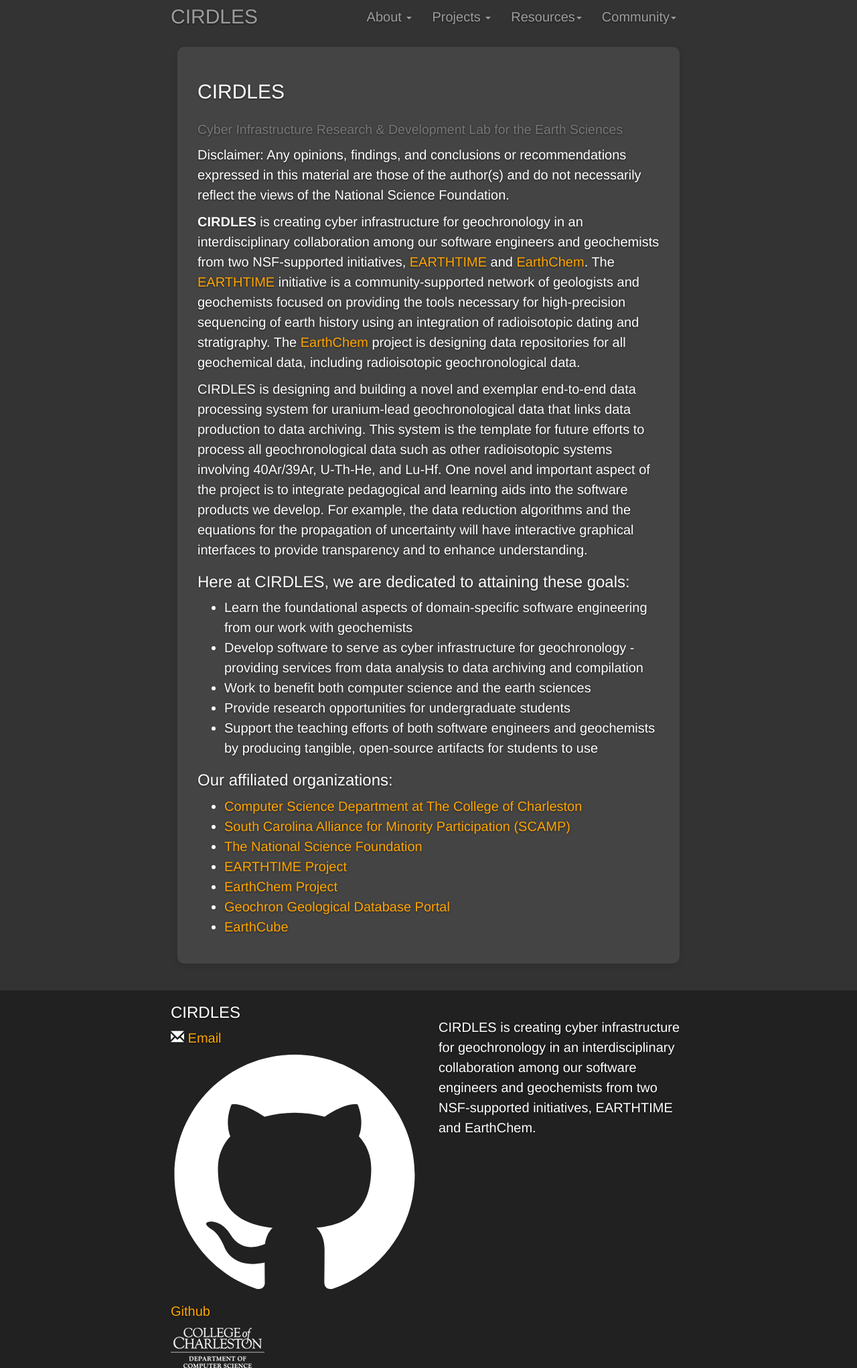
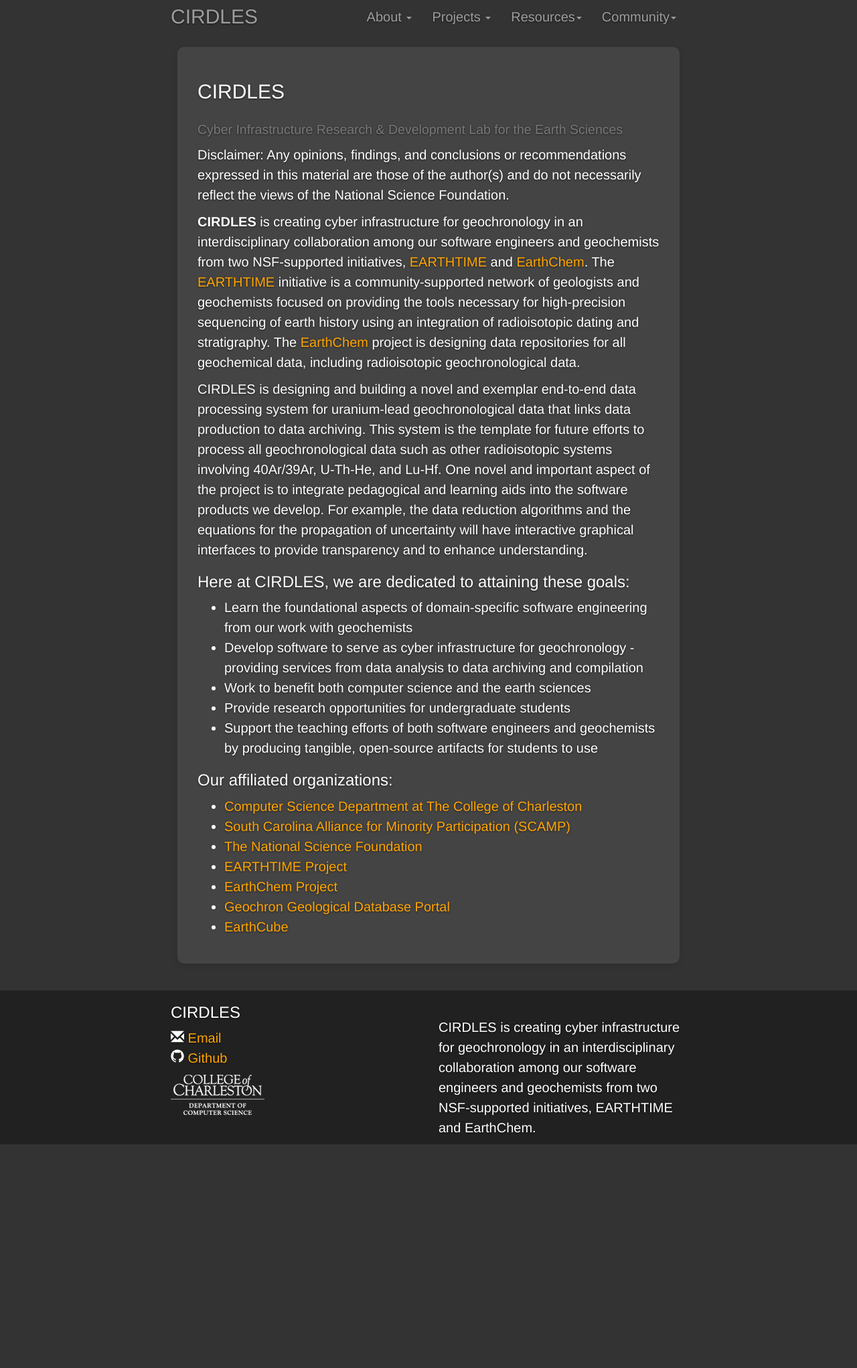
Before and after one commit to shefaliemmanuel/cirdles.github.com, a Jekyll site: the page built from index.html, in a window 1280 px wide. Shown: the whole page at 67% size. Built offline with Jekyll 4.4.1, drawn with Linux system fonts in a browser that asks for light colours; after the commit the page ends 1709 px from its top, so only the background shows below that.

Commit message:
Fix the Github logo so it is the proper size

```diff
--- a/_includes/footer.html
+++ b/_includes/footer.html
@@ -10,7 +10,7 @@
             <li>
               <a href="https://github.com/{{ site.github_username }}">
                 <span class="icon  icon--github">
-                <svg viewBox="0 0 16 16">
+                  <svg viewBox="0 0 16 16" width="20" height="20">
                     <path fill="#828282" d="M7.999,0.431c-4.285,0-7.76,3.474-7.76,7.761 c0,3.428,2.223,6.337,5.307,7.363c0.388,0.071,0.53-0.168,0.53-0.374c0-0.184-0.007-0.672-0.01-1.32 c-2.159,0.469-2.614-1.04-2.614-1.04c-0.353-0.896-0.862-1.135-0.862-1.135c-0.705-0.481,0.053-0.472,0.053-0.472 c0.779,0.055,1.189,0.8,1.189,0.8c0.692,1.186,1.816,0.843,2.258,0.645c0.071-0.502,0.271-0.843,0.493-1.037 C4.86,11.425,3.049,10.76,3.049,7.786c0-0.847,0.302-1.54,0.799-2.082C3.768,5.507,3.501,4.718,3.924,3.65 c0,0,0.652-0.209,2.134,0.796C6.677,4.273,7.34,4.187,8,4.184c0.659,0.003,1.323,0.089,1.943,0.261 c1.482-1.004,2.132-0.796,2.132-0.796c0.423,1.068,0.157,1.857,0.077,2.054c0.497,0.542,0.798,1.235,0.798,2.082 c0,2.981-1.814,3.637-3.543,3.829c0.279,0.24,0.527,0.713,0.527,1.437c0,1.037-0.01,1.874-0.01,2.129 c0,0.208,0.14,0.449,0.534,0.373c3.081-1.028,5.302-3.935,5.302-7.362C15.76,3.906,12.285,0.431,7.999,0.431z"/>
                   </svg>
                 </span>
@@ -23,6 +23,7 @@
           <a href="http://compsci.cofc.edu/">
             <img class="img-responsive" src="/assets/images/cs_logo.png" alt="The College of Charleston Computer Science Logo">
           </a>
+
 	    </div>
 	    <div class="col-sm-6 description">
 	      <p class="text-muted">{{ site.description }}</p>
```
Also changed, not shown: 1 other file. Lines whose indentation alone changed are shown as unchanged.
